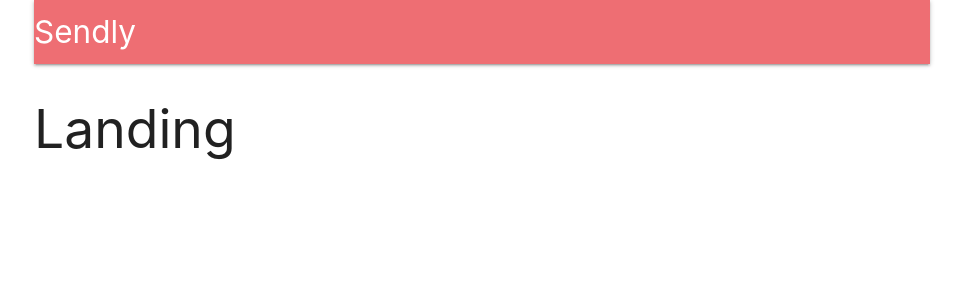
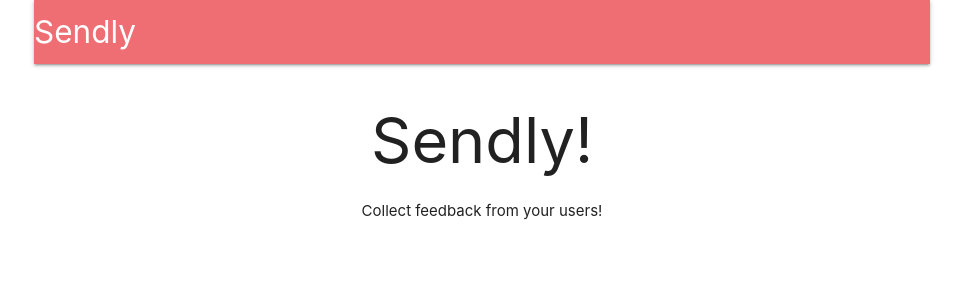
Before and after one commit to bgoldfarb/Sendly, a React (Create React App) app in the folder client/: page / in a window 1280 px wide. Shown: the top 300 px of the page, without its empty margins (158-1121 px from the left). Built offline with nearby package versions, Linux system fonts and the light colour scheme; no server answers.

Commit message:
Adding link component for react router to send to Home or Dash

```diff
--- a/client/src/components/App.js
+++ b/client/src/components/App.js
@@ -4,10 +4,10 @@
 import * as actions from '../actions'
 
 import Header from './Header'
+import Landing from './Landing'
 
 const DashBoard = () => <h2>DashBoard</h2>
 const SurveyNew = () => <h2>SurveyNew</h2>
-const Landing = () => <h2>Landing</h2>
 
 class App extends Component{
 
--- a/client/src/components/Header.js
+++ b/client/src/components/Header.js
@@ -1,5 +1,6 @@
 import React, { Component } from 'react'
 import { connect } from 'react-redux'
+import { Link } from 'react-router-dom'
 
 class Header extends Component  {
 
@@ -17,9 +18,11 @@
         return(
             <nav>
                 <div className = "nav-wrapper">
-                    <a className = "left brand-logo">
+                    <Link
+                    to={ this.props.auth ? '/surveys' : '/'}
+                    className = "left brand-logo">
                     Sendly
-                    </a>
+                    </Link>
                     <ul className = "right">
                        {this.renderContent()}
                     </ul>
--- /dev/null
+++ b/client/src/components/Landing.js
@@ -0,0 +1,14 @@
+import React from 'react'
+
+const Landing = () => {
+    return(
+        <div style = {{textAlign : 'center'}}>
+            <h1>
+                Sendly!
+            </h1>
+            Collect feedback from your users!
+        </div>
+    )
+}
+
+export default Landing
```
